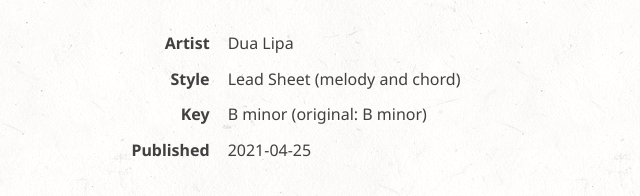
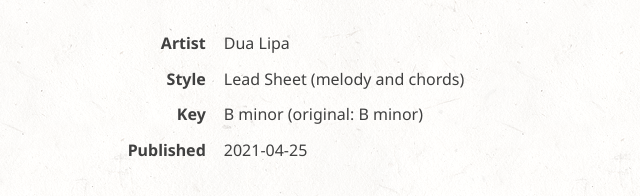
Before and after one commit to htmsk138/sheeteria, an Eleventy site: page src/sheet.njk in a window 1280 px wide. Shown: the part 466-662 px from the top of the page, 336-976 px from the left. Built offline with nearby package versions, Linux system fonts and the light colour scheme; Eleventy itself is replaced by a stand-in of ours; files that its build step writes are made by us from their sources.

Commit message:
Change text

```diff
--- a/src/sheet.njk
+++ b/src/sheet.njk
@@ -50,7 +50,7 @@
           Style
         </th>
         <td>
-          {{ sheet.style }}{{ ' (melody and chord)' if 'Lead Sheet' == sheet.style }}
+          {{ sheet.style }}{{ ' (melody and chords)' if 'Lead Sheet' == sheet.style }}
         </td>
       </tr>
       {%- if 'Lead Sheet' != sheet.style -%}
```
